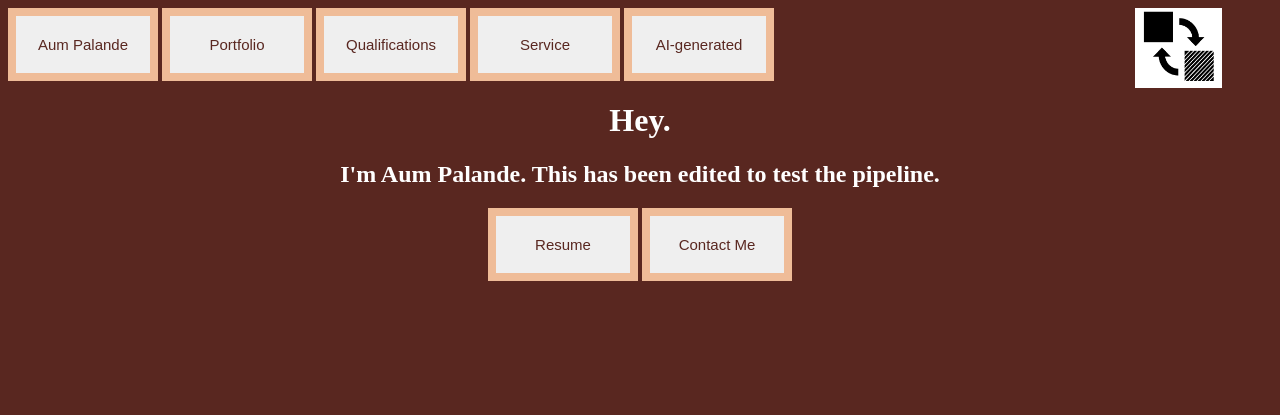
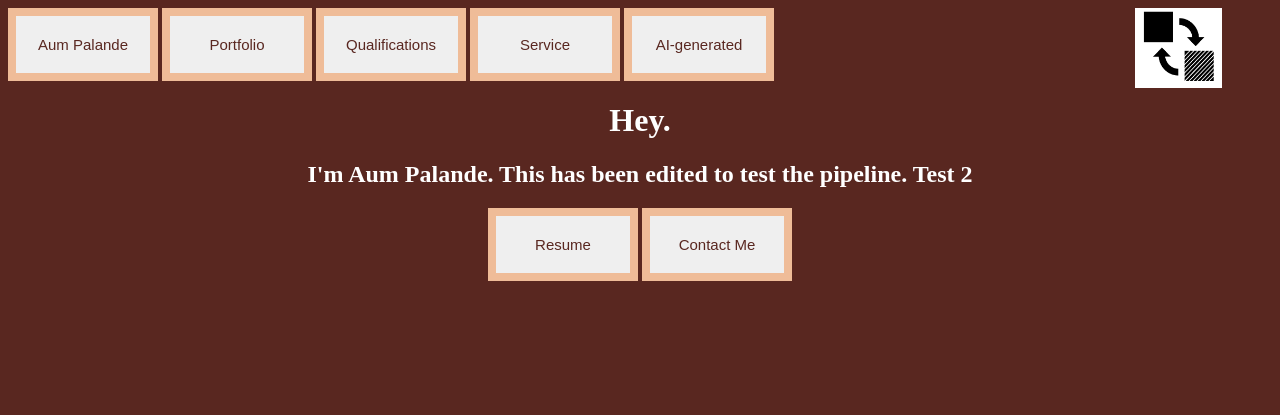
Before and after one commit to aum1/csce412-Project5, a plain HTML site: page index.html in a window 1280 px wide. Shown: the top 415 px of the page. Drawn offline with Linux system fonts and the light colour scheme; a web font is replaced by a local one.

Commit message:
Push two

```diff
--- a/index.html
+++ b/index.html
@@ -31,7 +31,7 @@
 
         <div class="intro-div">
             <h1>Hey.</h1>
-            <h2 id="name-text">I'm Aum Palande. This has been edited to test the pipeline.</h1>
+            <h2 id="name-text">I'm Aum Palande. This has been edited to test the pipeline. Test 2</h1>
             <img class="fun-style moon-image" src="image/moon.png" alt="Moon" width="320" height="320">
             <img class="fun-style star-image" id="star-1" src="image/star_one.png" alt="Star" width="160" height="160">
             <img class="fun-style star-image" id="star-2" src="image/star_two.png" alt="Star" width="160" height="160">
```
